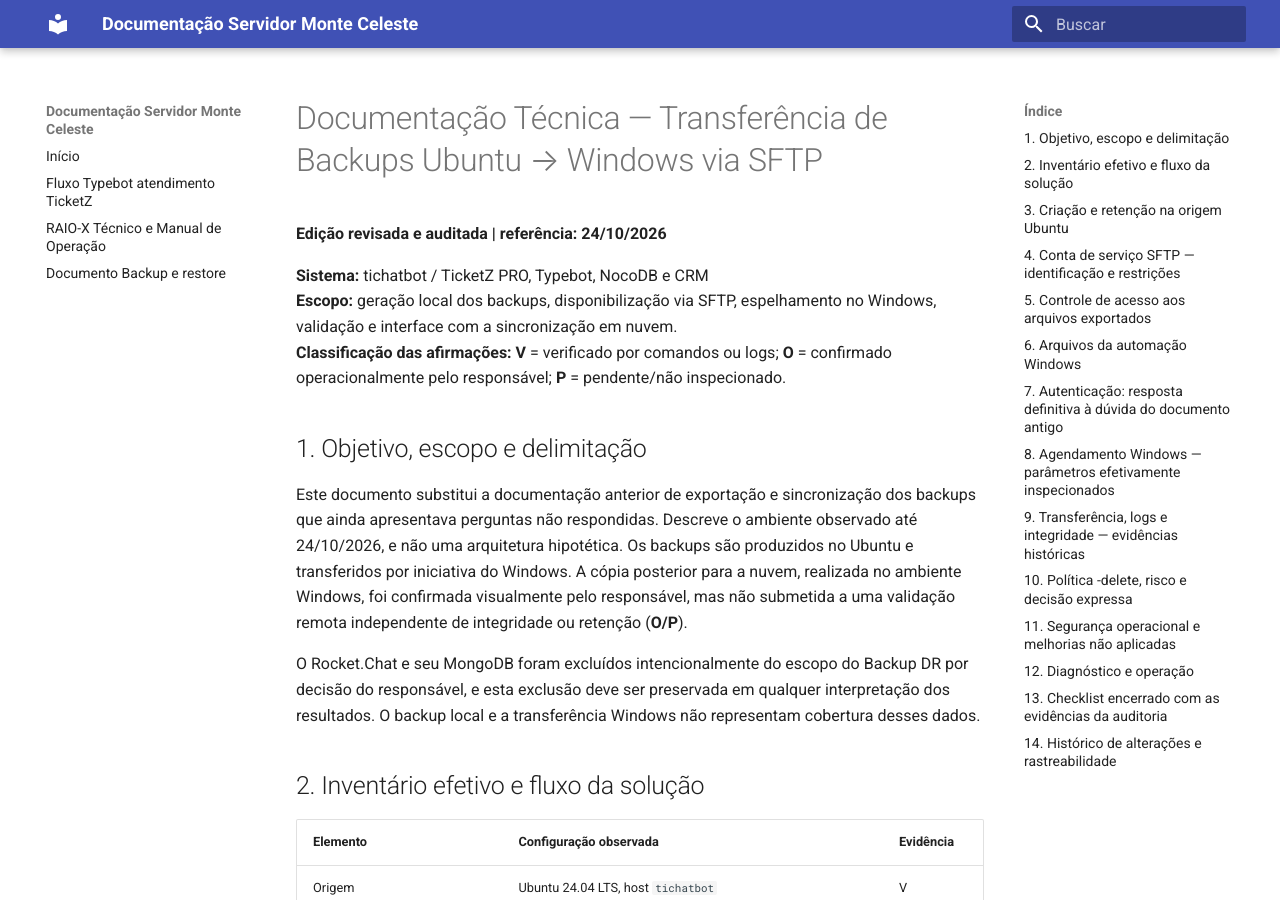
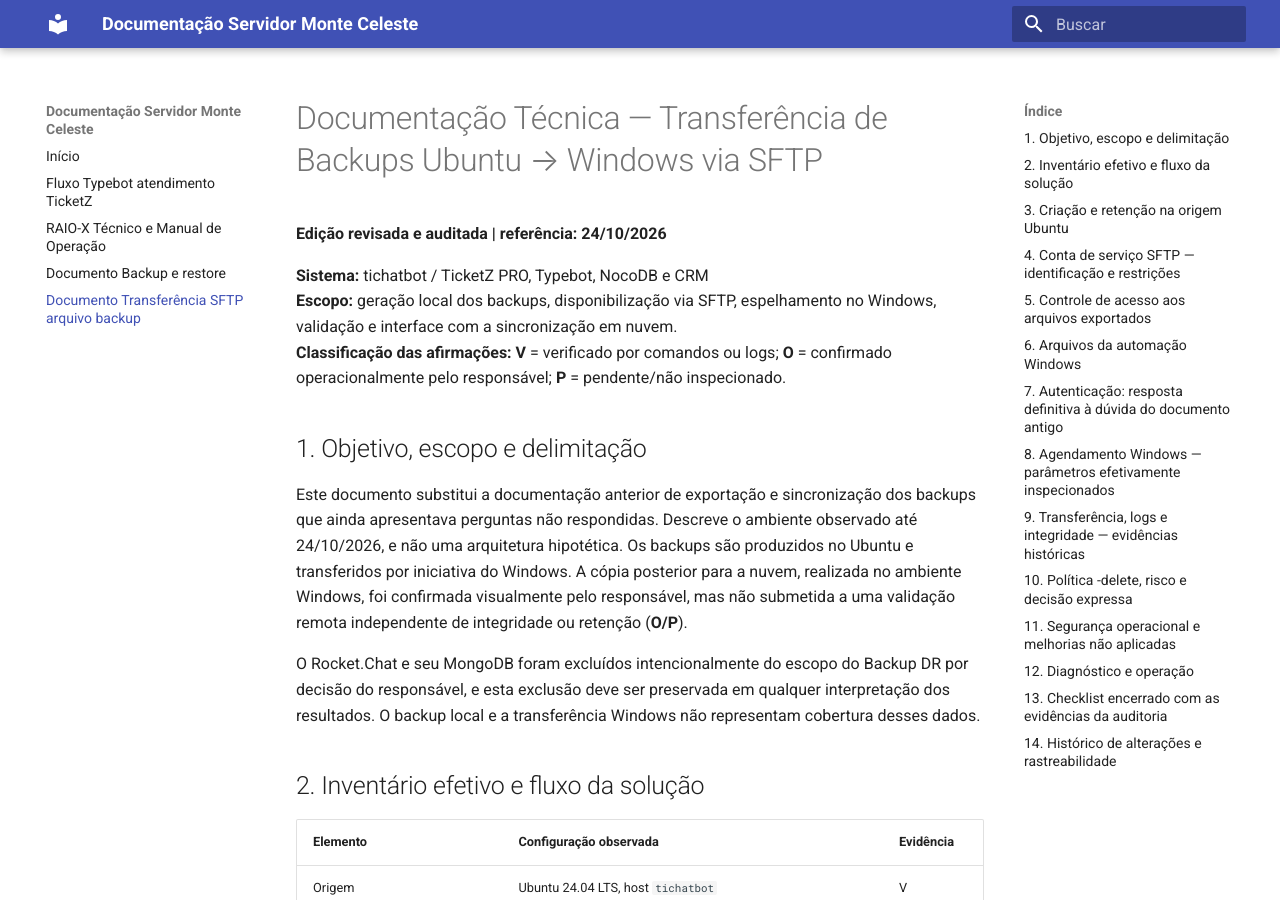
Before and after one commit to cortatroo/doc-monteceleste, an MkDocs documentation site: the page built from docs/Doc_Transferencia SFTP_Windows e Ubuntu.md, in a window 1280 px wide and 900 px high. Built offline with MkDocs 1.6.1 and Material for MkDocs 9.7.7, drawn with Linux system fonts in a browser that asks for light colours.

Commit message:
Update mkdocs.yml

```diff
--- a/mkdocs.yml
+++ b/mkdocs.yml
@@ -9,6 +9,7 @@ nav:
   - Fluxo Typebot atendimento TicketZ: Documentacao_Typebot_Triagem.md
   - RAIO-X Técnico e Manual de Operação: RAIO_X_TECNICO_TICHATBOT_TICKETZ_PRO_2026-10-23.md
   - Documento Backup e restore: Documento backup e restore.md
+  - Documento Transferência SFTP arquivo backup: Doc_Transferencia SFTP_Windows e Ubuntu.md
 
 markdown_extensions:
   - attr_list
```
